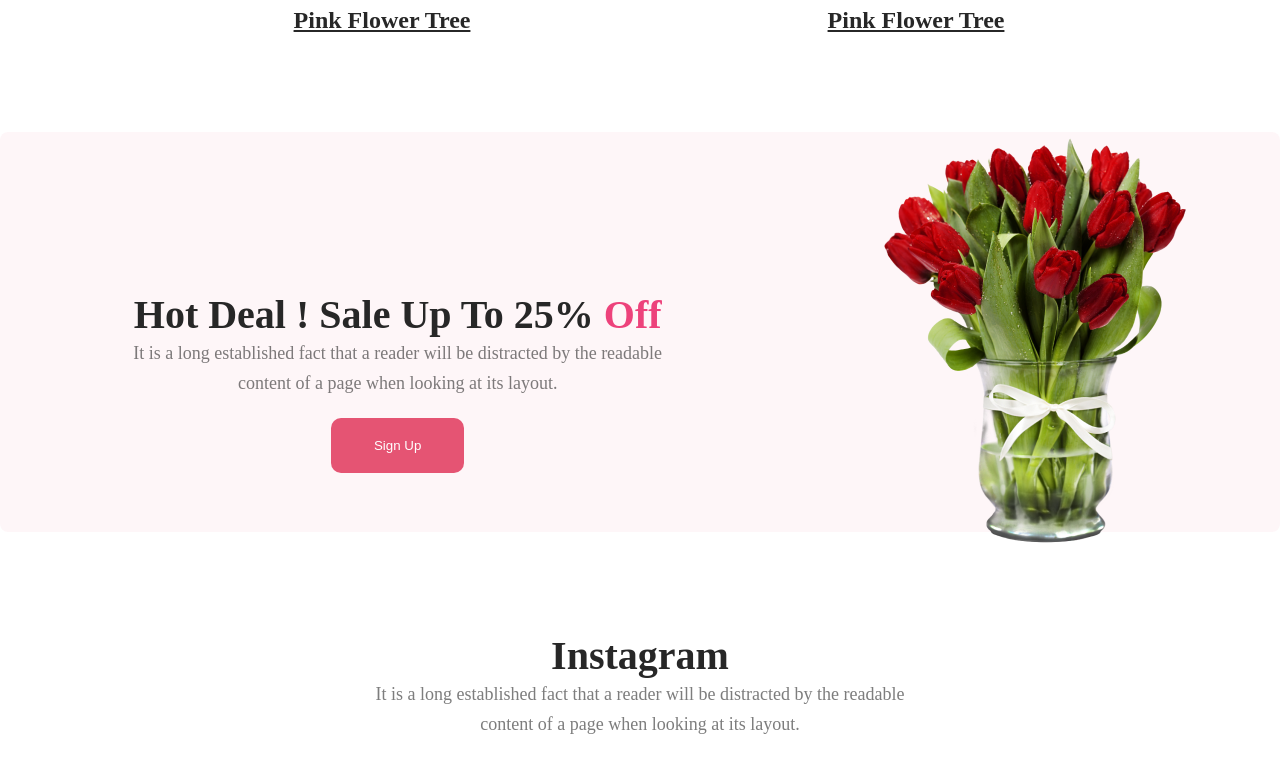
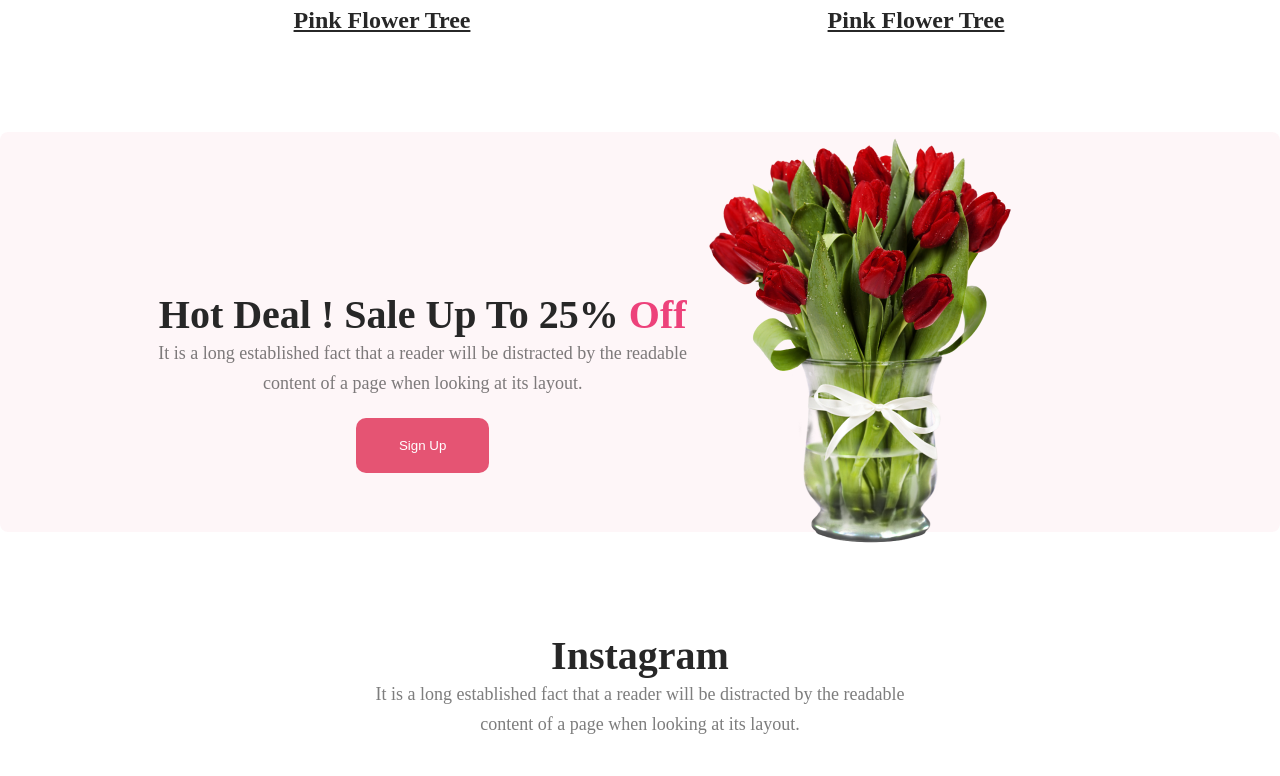
Before and after one commit to HosainMiazy/first-assignment, a plain HTML site: page index.html in a window 1280 px wide. Shown: the part 1748-2524 px from the top of the page. Drawn offline with nearby package versions, Linux system fonts and the light colour scheme.

Commit message:
done the project

```diff
--- a/index.html
+++ b/index.html
@@ -59,7 +59,7 @@
                     <p class="offer">It is a long established fact that a reader will be distracted by the readable <br> content of a page when looking at its layout.</p>
                     <button class="button">Sign Up</button>
                 </div>
-                <img class="flower-eight" src="Flower/pngwing 8.png" alt="">
+                <div class="flower-eight"> <img  src="Flower/pngwing 8.png" alt=""></div>
             </div>
         </section>
         <section>
@@ -104,7 +104,7 @@
     <div>
         <div class="section-six">
             <h1 class="footer-title"> <span class="footer-flower">Flower</span>Shop</h1>
-            <p class="footer-description">It is a long established fact that a reader will be distracted by the readable content of a page when looking at its layout.</p>
+            <p class="footer-description">It is a long established fact that a reader will be distracted by the readable <br>content of a page when looking at its layout.</p>
             <small class="end">@2020-2023, FlowerShop.com. All rights reserved. </small>
         </div>
     </div>
--- a/styles/index.css
+++ b/styles/index.css
@@ -133,7 +133,8 @@
     height: 50vh;
     border-radius: 8px;
     background: rgba(229, 84, 115, 0.05);
-    padding: 0px;
+    padding-left: 150px;
+    padding-right: 250px ;
     margin: 0px;
 }
 
@@ -156,15 +157,15 @@
 }
 
 .action {
-    padding: 50px;
+    /* padding: 50px; */
     justify-content: center;
     text-align: center;
     align-items: center;
-    padding-top: 150px;
+    padding-top: 100px;
 }
 
 .flower-eight {
-    justify-content: space-around;
+    /* padding-right: 50px; */
 
 }
 
@@ -237,7 +238,7 @@
 }
 
 .email {
-    padding: 20px 400px 20px 10px;
+    padding: 20px 400px 20px 20px;
     border: none;
     border-radius: 8px;
     margin-top: 40px;
```
